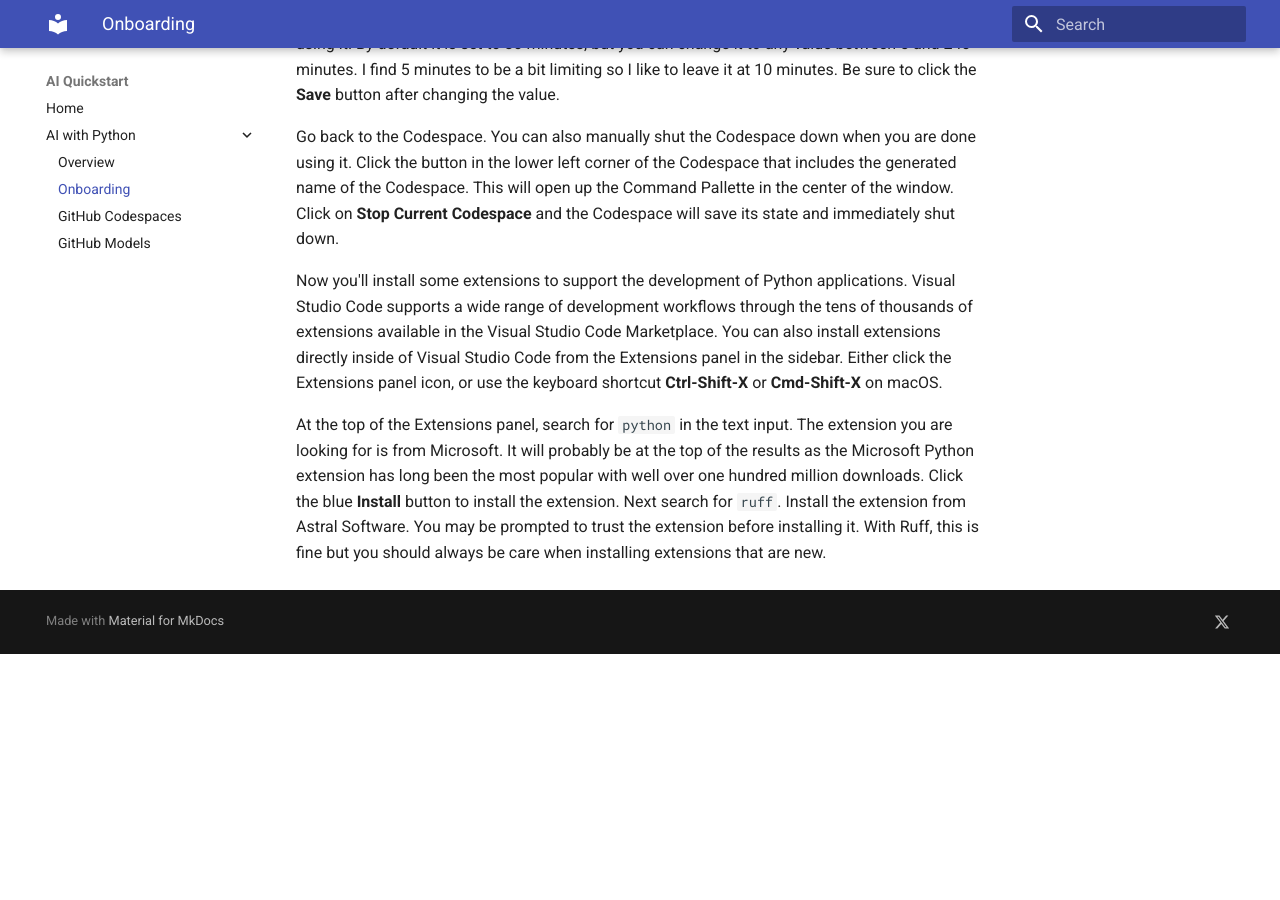
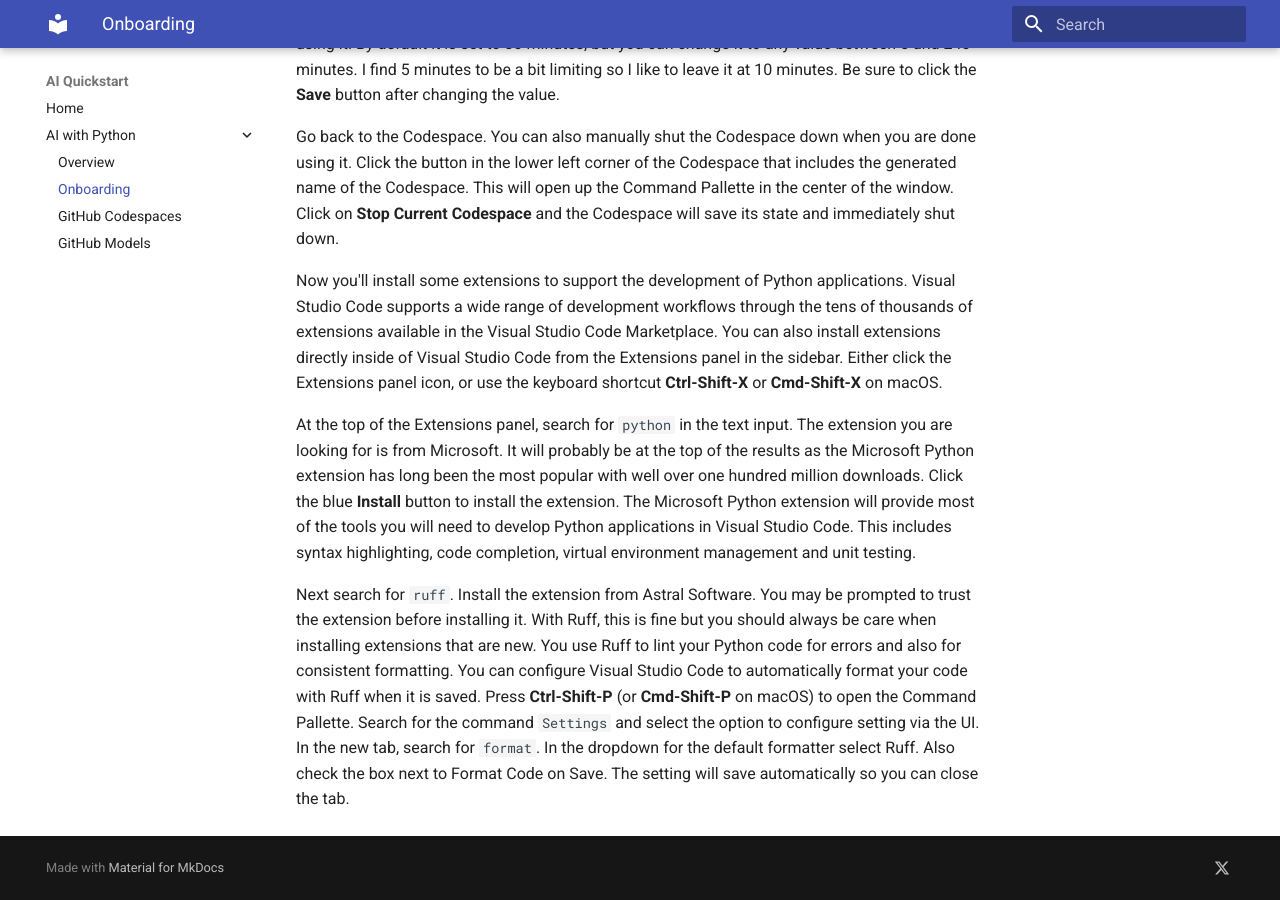
Before and after one commit to get-aiquickstart/get-aiquickstart.github.io, an MkDocs documentation site: the page built from docs/python/onboarding.md, in a window 1280 px wide and 900 px high, scrolled down 833 px. Built offline with MkDocs 1.6.1 and Material for MkDocs 9.7.7, drawn with Linux system fonts in a browser that asks for light colours; before the commit the page ends 1487 px from its top, so only the background shows below that; some of the changed text lies outside the part shown.

Commit message:
Enhance onboarding instructions for Python development
Added details about configuring Ruff for linting and formatting.

```diff
--- a/docs/python/onboarding.md
+++ b/docs/python/onboarding.md
@@ -4,7 +4,7 @@
 
 The first thing you will need is a free, personal GitHub account. If you have an account that is managed by your organization, it might not work because your administrator may have disabled some features that we will be using.  But if you don't have a free, personal GitHub account, you can create one.  Again, they're free!
 
-Go to the following URL which is the repository for the workshop materials: [https://bit.ly/py_ai_quickstart](https://bit.ly/py_ai_quickstart).
+Go to the following URL which is the repository for the workshop materials: [https://bit.ly/pyaiquickstart](https://bit.ly/pyaiquickstart).
 
 Click the **Fork** button in the upper right of the page.  This will create a copy of the repository in your GitHub account.
 
@@ -18,4 +18,6 @@
 
 Now you'll install some extensions to support the development of Python applications.  Visual Studio Code supports a wide range of development workflows through the tens of thousands of extensions available in the Visual Studio Code Marketplace.  You can also install extensions directly inside of Visual Studio Code from the Extensions panel in the sidebar.  Either click the Extensions panel icon, or use the keyboard shortcut **Ctrl-Shift-X** or **Cmd-Shift-X** on macOS.
 
-At the top of the Extensions panel, search for `python` in the text input.  The extension you are looking for is from Microsoft.  It will probably be at the top of the results as the Microsoft Python extension has long been the most popular with well over one hundred million downloads.  Click the blue **Install** button to install the extension.  Next search for `ruff`. Install the extension from Astral Software.  You may be prompted to trust the extension before installing it.  With Ruff, this is fine but you should always be care when installing extensions that are new.
+At the top of the Extensions panel, search for `python` in the text input.  The extension you are looking for is from Microsoft.  It will probably be at the top of the results as the Microsoft Python extension has long been the most popular with well over one hundred million downloads.  Click the blue **Install** button to install the extension.  The Microsoft Python extension will provide most of the tools you will need to develop Python applications in Visual Studio Code.  This includes syntax highlighting, code completion, virtual environment management and unit testing.
+
+Next search for `ruff`. Install the extension from Astral Software.  You may be prompted to trust the extension before installing it.  With Ruff, this is fine but you should always be care when installing extensions that are new.  You use Ruff to lint your Python code for errors and also for consistent formatting.  You can configure Visual Studio Code to automatically format your code with Ruff when it is saved.  Press **Ctrl-Shift-P** (or **Cmd-Shift-P** on macOS) to open the Command Pallette.  Search for the command `Settings` and select the option to configure setting via the UI.  In the new tab, search for `format`.  In the dropdown for the default formatter select Ruff.  Also check the box next to Format Code on Save.  The setting will save automatically so you can close the tab.
```
